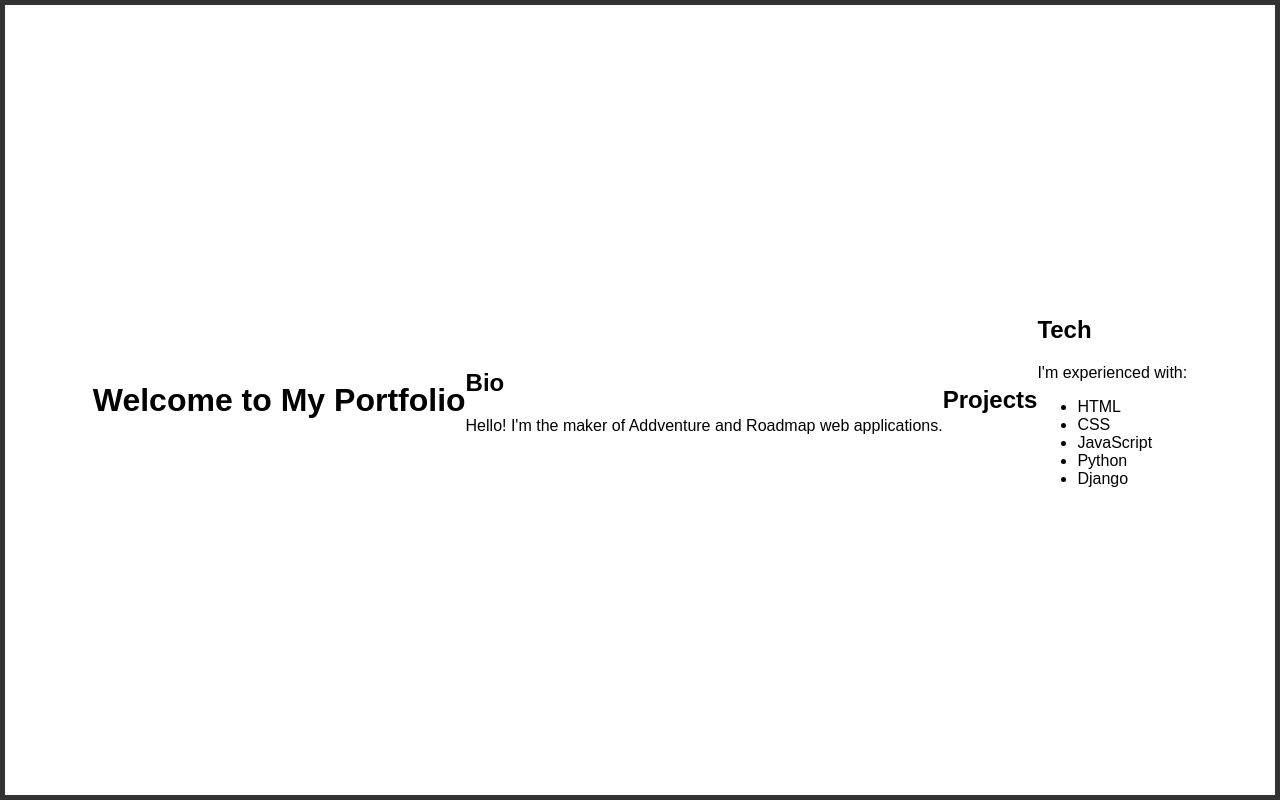
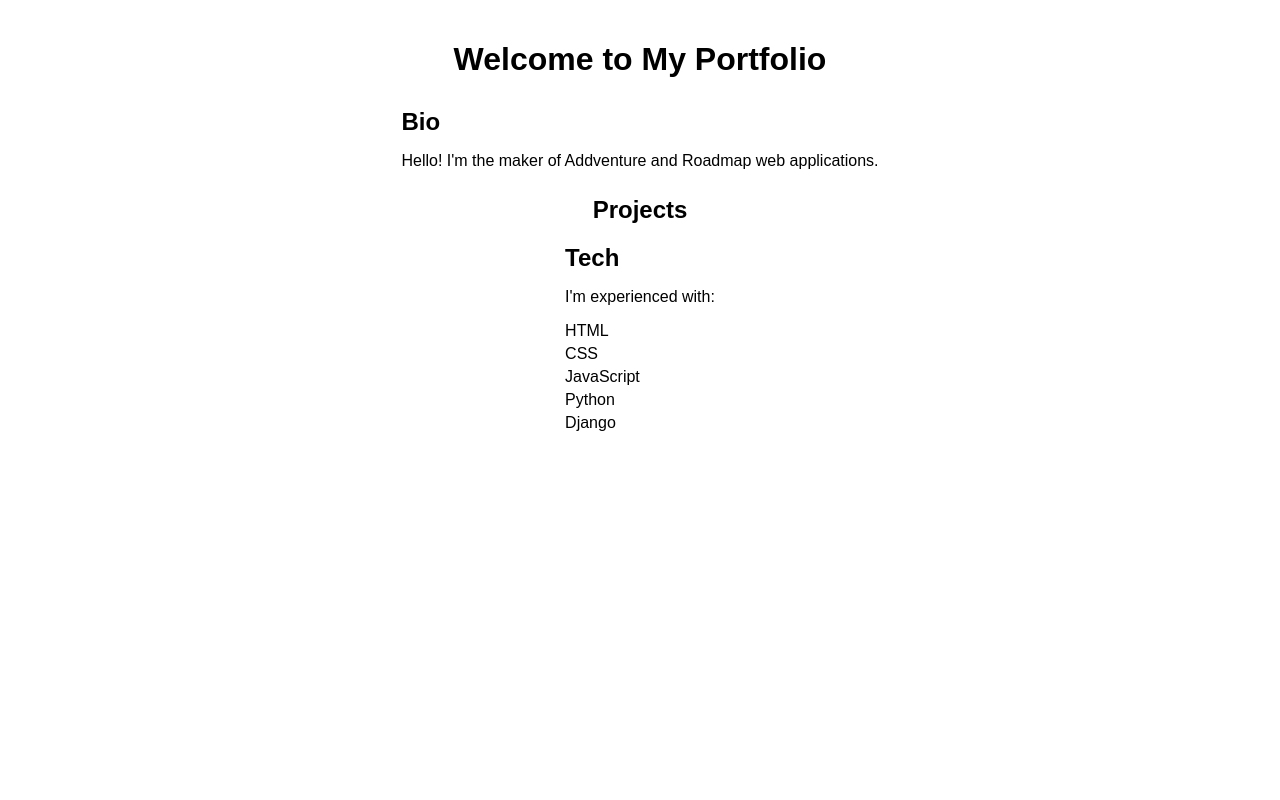
Before and after one commit to AAlsafri/portfolio, a plain HTML site: page index.html in a window 1280 px wide. Drawn offline with Linux system fonts and the light colour scheme.

Commit message:
edited style.

```diff
--- a/style.css
+++ b/style.css
@@ -1,14 +1,35 @@
 body {
   display: flex;
-  justify-content: center;
+  flex-direction: column;
   align-items: center;
-  height: 100vh;
+  font-family: Arial, sans-serif;
   margin: 0;
-  font-family: Arial, sans-serif;
-  border: 5px solid #333;
+  padding: 20px;
   box-sizing: border-box;
 }
 
 h1 {
+  margin-bottom: 20px;
+}
+
+h2 {
+  margin: 10px 0;
+}
+
+.box {
+  border: 2px solid #333;
+  padding: 15px;
+  width: 300px;
   text-align: center;
+  margin-bottom: 20px;
+  background-color: #f9f9f9;
 }
+
+ul {
+  list-style-type: none;
+  padding: 0;
+}
+
+li {
+  margin: 5px 0;
+}
```
